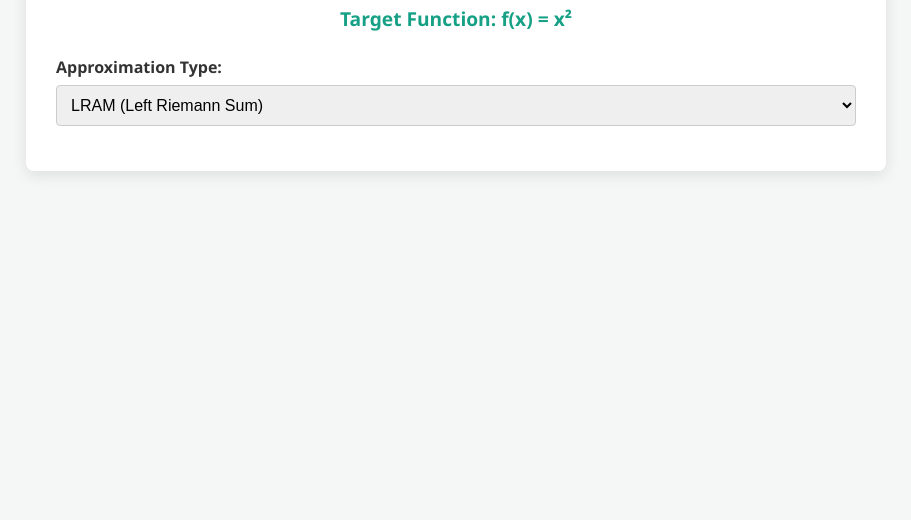
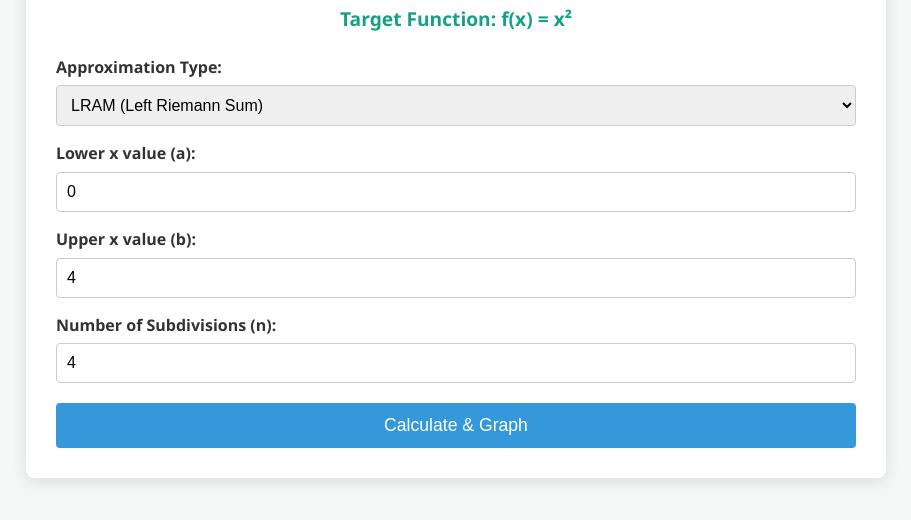
Before and after one commit to smittra693/cproj1, a plain HTML site: page index.html in a window 1280 px wide. Shown: the part 140-660 px from the top of the page, without its empty margins (184-1095 px from the left). Drawn offline with nearby package versions, Linux system fonts and the light colour scheme.

Commit message:
Update index.html

```diff
--- a/index.html
+++ b/index.html
@@ -120,4 +120,25 @@
             <label for="type">Approximation Type:</label>
             <select id="type">
                 <option value="LRAM">LRAM (Left Riemann Sum)</option>
-                <option value="RRAM">RRAM (Right Riemann
+                <option value="RRAM">RRAM (Right Riemann Sum)</option>
+                <option value="MRAM">MRAM (Midpoint Riemann Sum)</option>
+                <option value="Trapezoidal">Trapezoidal Rule</option>
+            </select>
+        </div>
+
+        <div class="input-group">
+            <label for="lowerX">Lower x value (a):</label>
+            <input type="number" id="lowerX" value="0" step="any">
+        </div>
+
+        <div class="input-group">
+            <label for="upperX">Upper x value (b):</label>
+            <input type="number" id="upperX" value="4" step="any">
+        </div>
+
+        <div class="input-group">
+            <label for="subdivisions">Number of Subdivisions (n):</label>
+            <input type="number" id="subdivisions" value="4" min="1" step="1">
+        </div>
+
+        <button id="calculate-btn" onclick="runCalculation()">Calculate & Graph</
```
